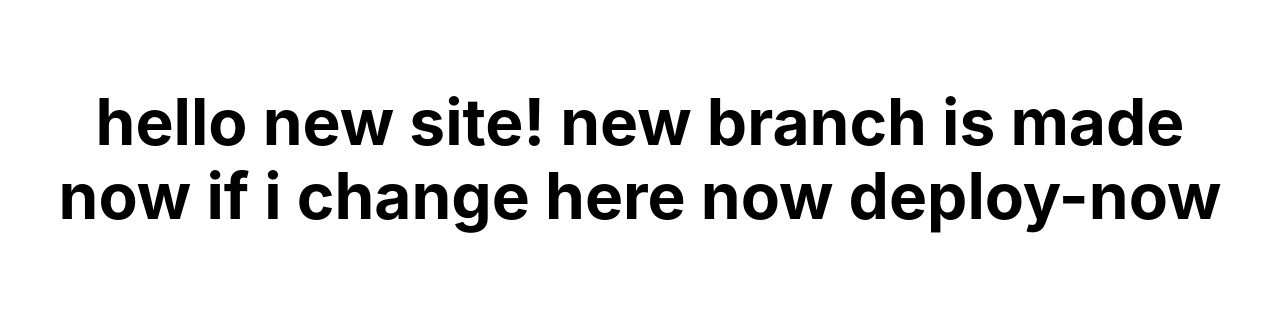
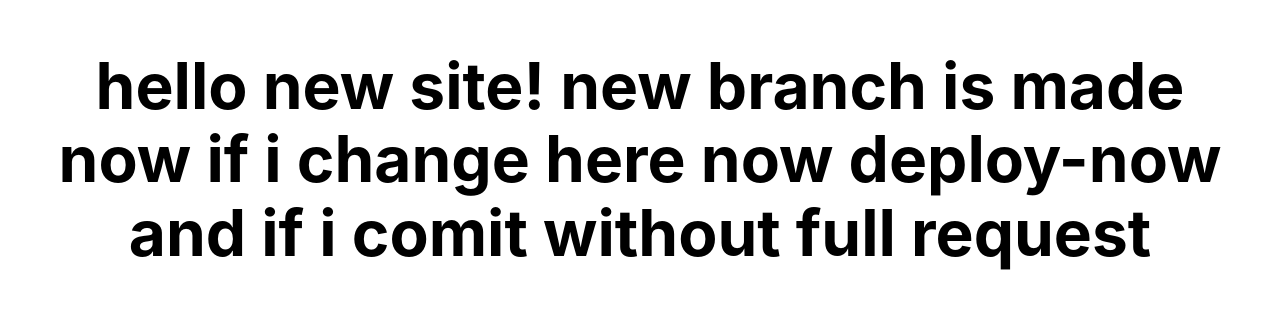
Before and after one commit to leoniefelberd/nextjs-netlify-blog-template-2, a Next.js app: page / in a window 1280 px wide. Shown: the part 241-550 px from the top of the page. Built offline with nearby package versions, Linux system fonts and the light colour scheme.

Commit message:
without full process pull request

```diff
--- a/pages/index.tsx
+++ b/pages/index.tsx
@@ -15,6 +15,7 @@ export default function Home() {
         <h1 className={styles.title}>
           hello new site! new branch is made now
           if i change here now deploy-now
+          and if i comit without full request
         </h1>
 
       </main>
```
